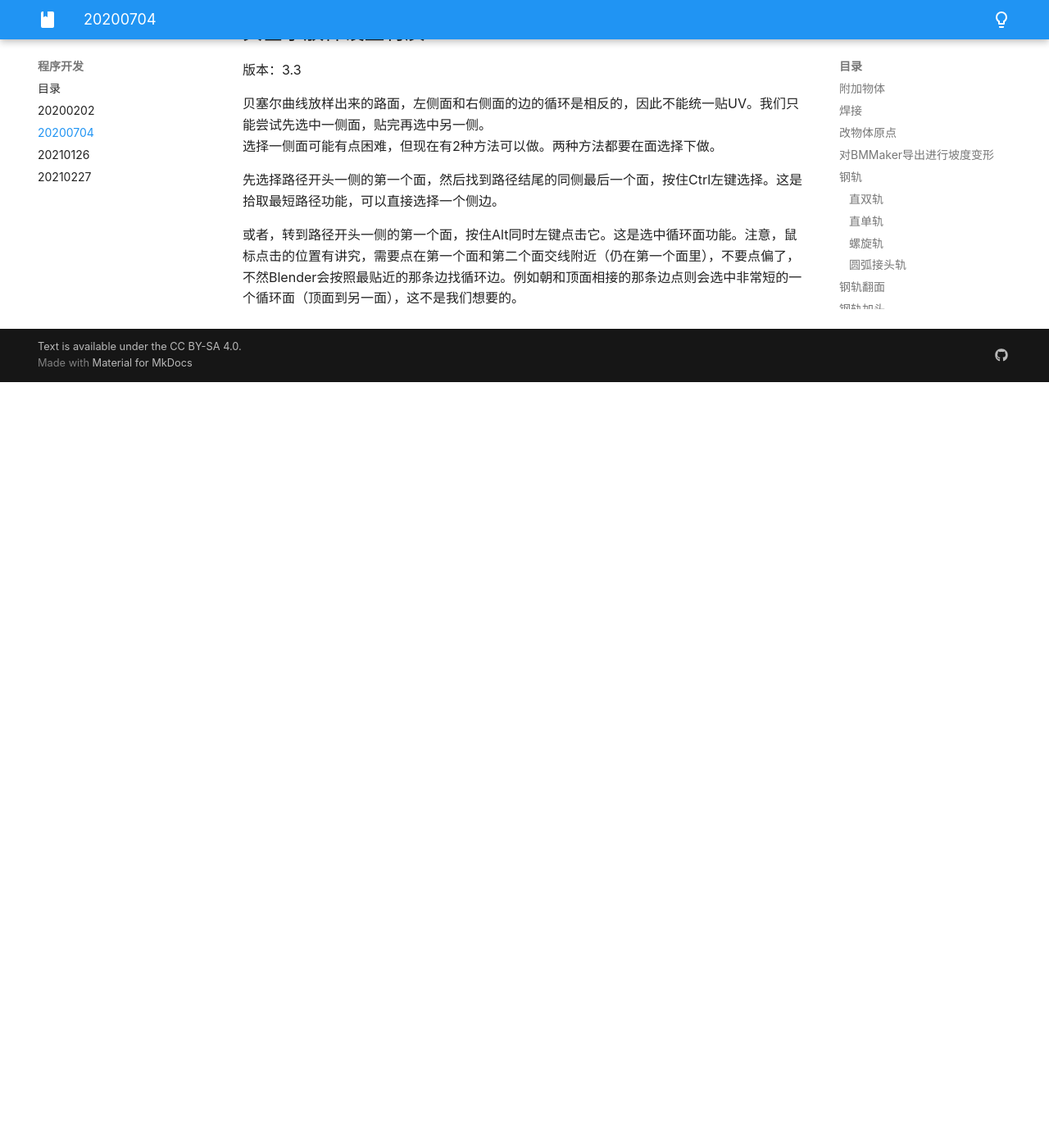
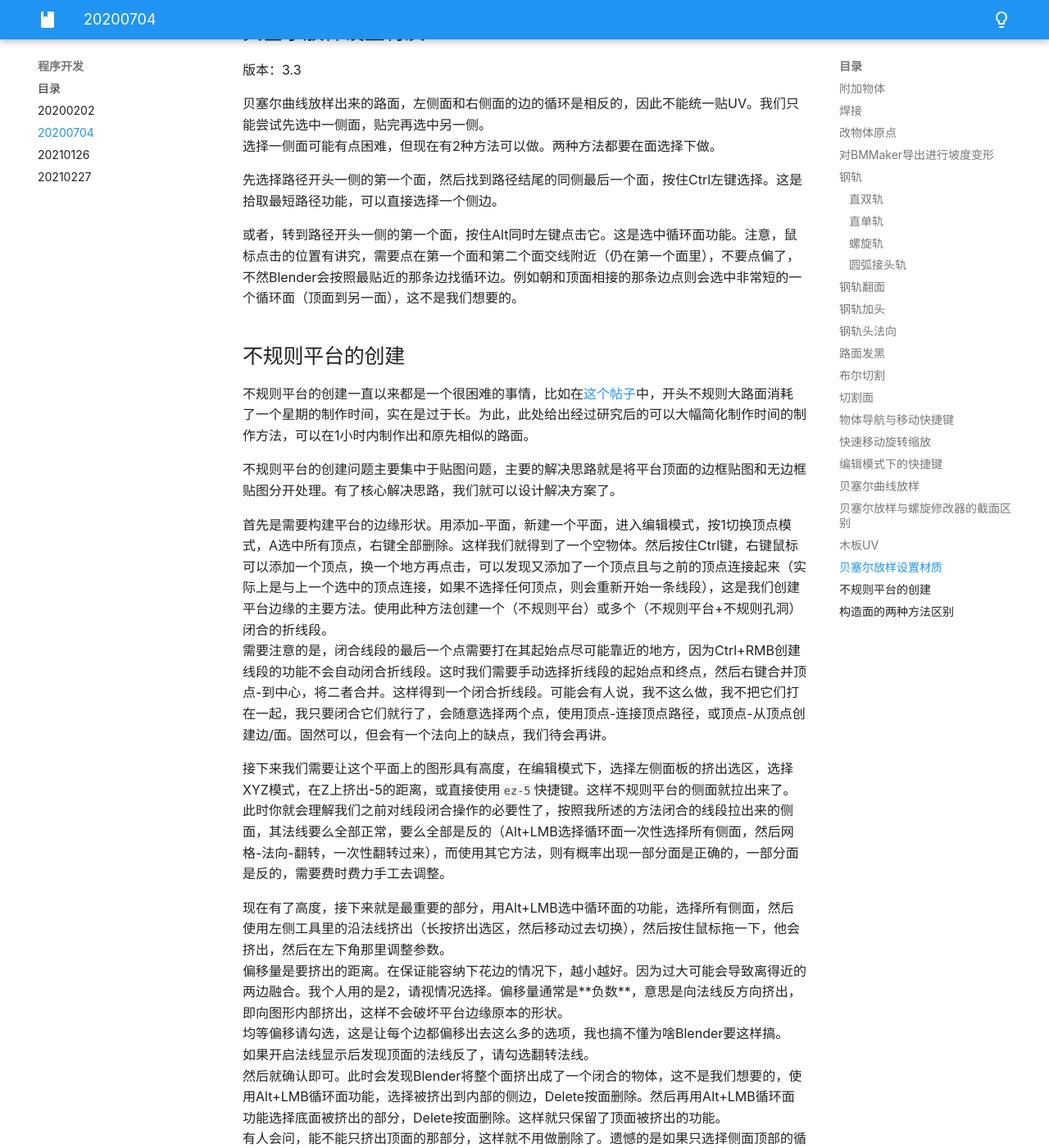
Before and after one commit to yyc12345/MyBlog, an MkDocs documentation site: the page built from docs/program/20200704.md, in a window 1280 px wide and 1400 px high, scrolled down 6064 px. Shown: the whole window at 82% size. Built offline with MkDocs 1.6.1 and Material for MkDocs 9.7.7, drawn with Linux system fonts in a browser that asks for light colours; before the commit the page ends 6530 px from its top, so only the background shows below that; some of the changed text lies outside the part shown.

Commit message:
add blender contents

```diff
--- a/docs/program/20200704.md
+++ b/docs/program/20200704.md
@@ -3,6 +3,7 @@
 本文是一个持续更新的文章，用于介绍我在实现Ballance制图完全Blender化中遇到的各种奇奇怪怪的问题。
 一开始主要是从3ds Max迁移过来之后的一些功能没有的困惑。这些内容因为是迁移文档嘛，所以很多词汇都是3ds Max里的，什么附加焊接之类的。建议读之前看下3ds Max的制图文档。
 到后来就开始关注快捷键以及Blender独有的内容了。也会记录在这里。
+
 ## 附加物体
 
 版本：2.83
@@ -184,3 +185,36 @@ PS：千万不要对机关改原点，就是那些会被游戏在加载期间进
 先选择路径开头一侧的第一个面，然后找到路径结尾的同侧最后一个面，按住Ctrl左键选择。这是拾取最短路径功能，可以直接选择一个侧边。
 
 或者，转到路径开头一侧的第一个面，按住Alt同时左键点击它。这是选中循环面功能。注意，鼠标点击的位置有讲究，需要点在第一个面和第二个面交线附近（仍在第一个面里），不要点偏了，不然Blender会按照最贴近的那条边找循环边。例如朝和顶面相接的那条边点则会选中非常短的一个循环面（顶面到另一面），这不是我们想要的。
+
+## 不规则平台的创建
+
+不规则平台的创建一直以来都是一个很困难的事情，比如在[这个帖子](https://tieba.baidu.com/p/6815026711)中，开头不规则大路面消耗了一个星期的制作时间，实在是过于长。为此，此处给出经过研究后的可以大幅简化制作时间的制作方法，可以在1小时内制作出和原先相似的路面。
+
+不规则平台的创建问题主要集中于贴图问题，主要的解决思路就是将平台顶面的边框贴图和无边框贴图分开处理。有了核心解决思路，我们就可以设计解决方案了。
+
+首先是需要构建平台的边缘形状。用添加-平面，新建一个平面，进入编辑模式，按1切换顶点模式，A选中所有顶点，右键全部删除。这样我们就得到了一个空物体。然后按住Ctrl键，右键鼠标可以添加一个顶点，换一个地方再点击，可以发现又添加了一个顶点且与之前的顶点连接起来（实际上是与上一个选中的顶点连接，如果不选择任何顶点，则会重新开始一条线段），这是我们创建平台边缘的主要方法。使用此种方法创建一个（不规则平台）或多个（不规则平台+不规则孔洞）闭合的折线段。
+需要注意的是，闭合线段的最后一个点需要打在其起始点尽可能靠近的地方，因为Ctrl+RMB创建线段的功能不会自动闭合折线段。这时我们需要手动选择折线段的起始点和终点，然后右键合并顶点-到中心，将二者合并。这样得到一个闭合折线段。可能会有人说，我不这么做，我不把它们打在一起，我只要闭合它们就行了，会随意选择两个点，使用顶点-连接顶点路径，或顶点-从顶点创建边/面。固然可以，但会有一个法向上的缺点，我们待会再讲。
+
+接下来我们需要让这个平面上的图形具有高度，在编辑模式下，选择左侧面板的挤出选区，选择XYZ模式，在Z上挤出-5的距离，或直接使用`ez-5`快捷键。这样不规则平台的侧面就拉出来了。此时你就会理解我们之前对线段闭合操作的必要性了，按照我所述的方法闭合的线段拉出来的侧面，其法线要么全部正常，要么全部是反的（Alt+LMB选择循环面一次性选择所有侧面，然后网格-法向-翻转，一次性翻转过来），而使用其它方法，则有概率出现一部分面是正确的，一部分面是反的，需要费时费力手工去调整。
+
+现在有了高度，接下来就是最重要的部分，用Alt+LMB选中循环面的功能，选择所有侧面，然后使用左侧工具里的沿法线挤出（长按挤出选区，然后移动过去切换），然后按住鼠标拖一下，他会挤出，然后在左下角那里调整参数。
+偏移量是要挤出的距离。在保证能容纳下花边的情况下，越小越好。因为过大可能会导致离得近的两边融合。我个人用的是2，请视情况选择。偏移量通常是**负数**，意思是向法线反方向挤出，即向图形内部挤出，这样不会破坏平台边缘原本的形状。
+均等偏移请勾选，这是让每个边都偏移出去这么多的选项，我也搞不懂为啥Blender要这样搞。
+如果开启法线显示后发现顶面的法线反了，请勾选翻转法线。
+然后就确认即可。此时会发现Blender将整个面挤出成了一个闭合的物体，这不是我们想要的，使用Alt+LMB循环面功能，选择被挤出到内部的侧边，Delete按面删除。然后再用Alt+LMB循环面功能选择底面被挤出的部分，Delete按面删除。这样就只保留了顶面被挤出的功能。
+有人会问，能不能只挤出顶面的那部分，这样就不用做删除了。遗憾的是如果只选择侧面顶部的循环线，然后按法向挤出，它会按点的法向挤出，读取不到面的数据，于是挤出的方向有的是对的，有的是错的。目前我还没找到解决方案，找到了我会讲的。
+平台边缘和每个孔洞我是分开挤出，因为他们可能法向不同。当然一起挤出如果没问题也可以。
+
+接下来的事情就简单了，把顶面无边框部分建立起来。如果只是不规则平台，只需要用Alt+LMB循环边功能，在边模式下选择挤出来的，靠内侧的边，然后使用顶点-从顶点创建边/面，快捷键`F`，创建一个面，然后Flatten UV贴完图后三角化就行了。
+如果不仅是不规则平台，还有不规则孔洞，那么就需要按住Shift（多选）然后使用Alt+LMB循环边功能，在边模式下选择每一个被挤出的边框，然后使用面-填充，快捷键`Alt + F`。此时不要取消选择，立即使用Magic UV-UVW展开顶面无边框材质，缩放选择5。
+
+最后剩下的边框和侧面贴图就很简单了，就是普通的Flatten UV操作。此时你也会理解我们之前对线段闭合操作的必要性，因为这样操作后挤出的边框，其贴图方向的参考边也是一致的，不需要额外的处理。
+
+## 构造面的两种方法区别
+
+在钢轨加头章节里面讲了有2中方法从顶点列表创建面，一种是面-填充，快捷键`Alt + F`；一种是顶点-从顶点创建边/面，快捷键`F`。
+这两种操作有时候一个不行另一个却可以。但两种操作有更深层次上的区别。
+`F`会创建N边多边形面，无论顶点有多少个。这个比较适合大平台中间无边框材质的贴图。但`F`不支持面里面有孔洞的创建，一旦有孔洞，就会生成各种奇奇怪怪的面堆叠在一起。
+`Alt + F`只会创建三角面，这使得后期不能用Flatten UV贴图，只能借助Magic UV的UVM平展贴图。但是它支持面内孔洞，可以正确处理孔洞，解决了`F`的问题。
+
+面-填充的文档：https://docs.blender.org/manual/en/latest/modeling/meshes/editing/face/fill.html
```
